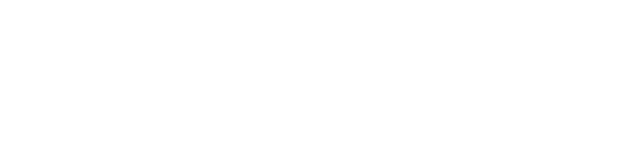
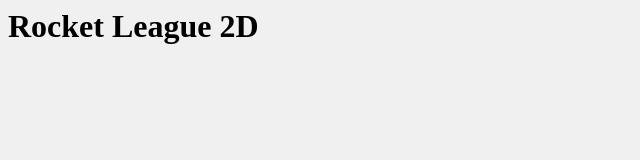
Before and after one commit to yarel123/Website, a plain HTML site: page index.html in a window 1280 px wide. Shown: the whole page, without its empty margins (0-640 px from the left). Drawn offline with nearby package versions, Linux system fonts and the light colour scheme.

Commit message:
Update index.html

```diff
--- a/index.html
+++ b/index.html
@@ -1 +1,20 @@
-<h1 jared sucks at rust </h1>
+<h1 <!DOCTYPE html>
+<html>
+<head>
+  <title>Rocket League 2D</title>
+  <style>
+    /* Add some basic styling to the game */
+    body {
+      background-color: #f0f0f0;
+    }
+  </style>
+</head>
+<body>
+  <h1>Rocket League 2D</h1>
+  <canvas id="game-canvas" width="800" height="600"></canvas>
+  <script src="https://code.jquery.com/jquery-3.6.0.min.js"></script>
+  <script>
+    // JavaScript code for the game logic goes here
+  </script>
+</body>
+</html> </h1>
```
